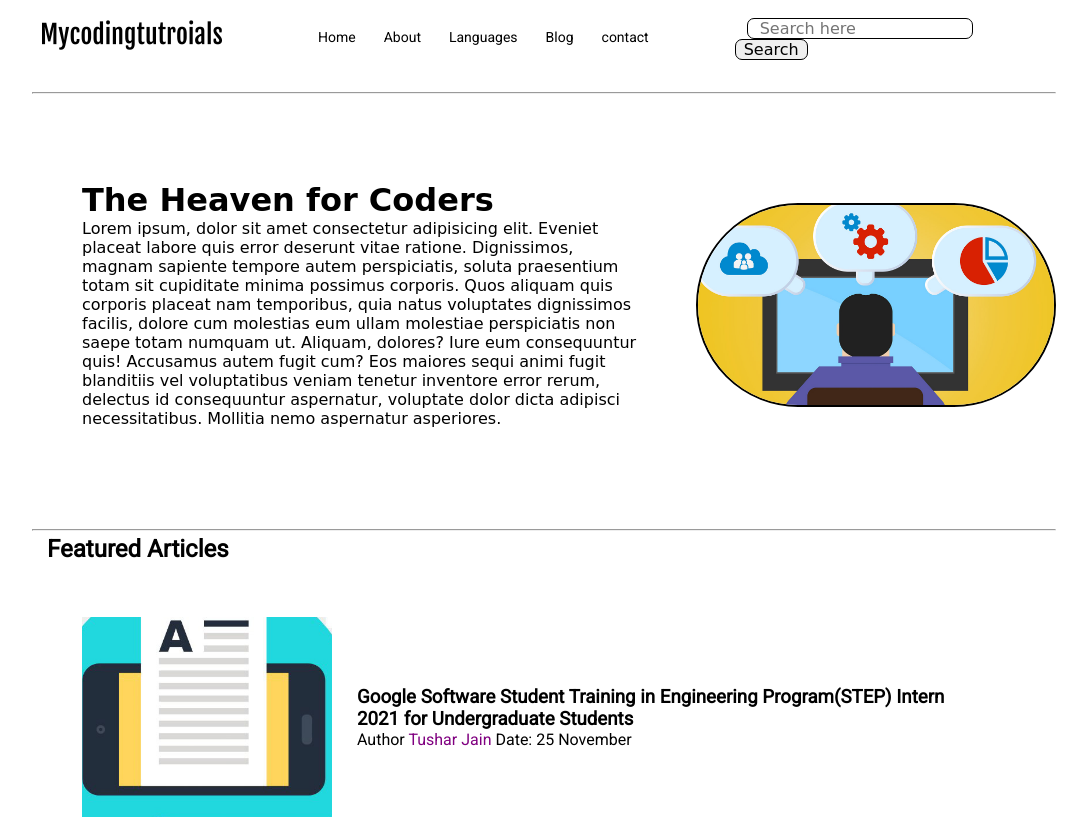
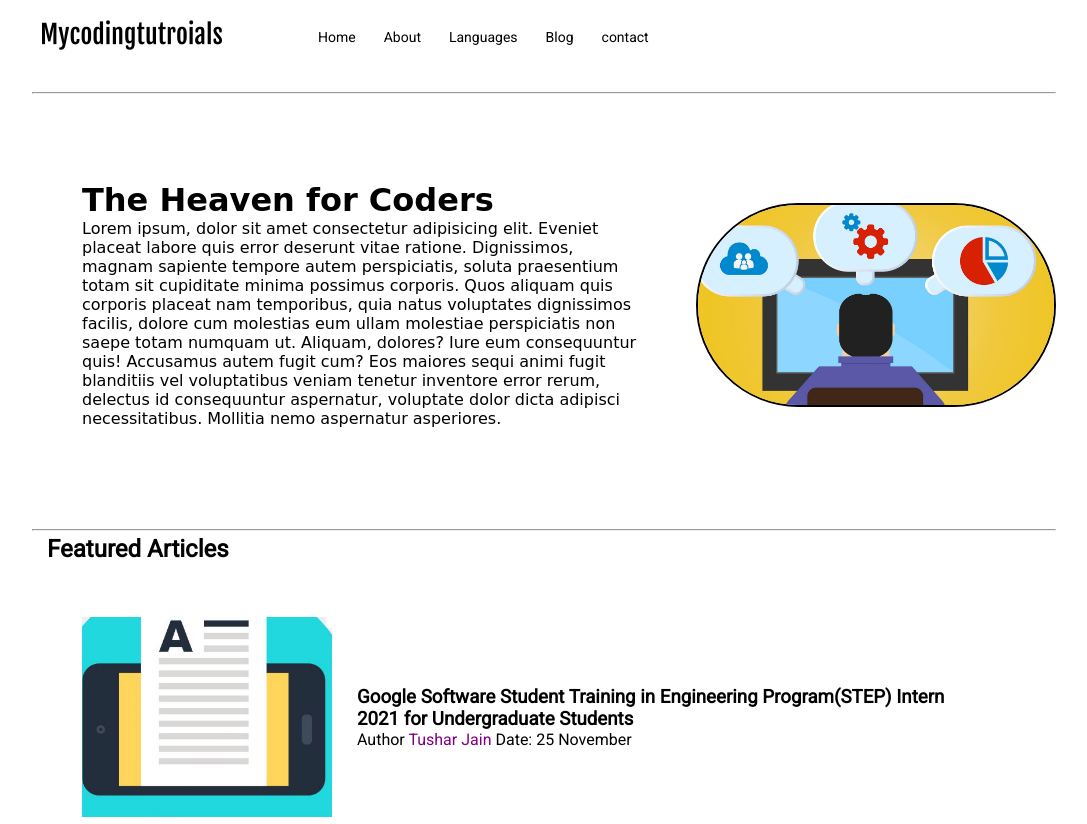
Before and after one commit to tusharjain8177/mycodingtutroial.githu.io, a plain HTML site: page index.html in a window 1280 px wide. Shown: the top 824 px of the page, without its empty margins (96-1183 px from the left). Drawn offline with Linux system fonts and the light colour scheme.

Commit message:
Update index.html

```diff
--- a/index.html
+++ b/index.html
@@ -24,10 +24,9 @@
       </ul>
     </div>
     <div class="nav-right">
-      <form action="/">
-        <input type="text" class="form-input" name="search" placeholder="Search here">
-        <button class="btn">Search</button>
-      </form>
+       <script async src="https://cse.google.com/cse.js?cx=445e8d448fc7bc1dd">
+      </script>
+      <div class="gcse-search"></div>
     </div>
   </nav>
   <div class=" max-width-1 m-auto line-break"><hr></div>
```
